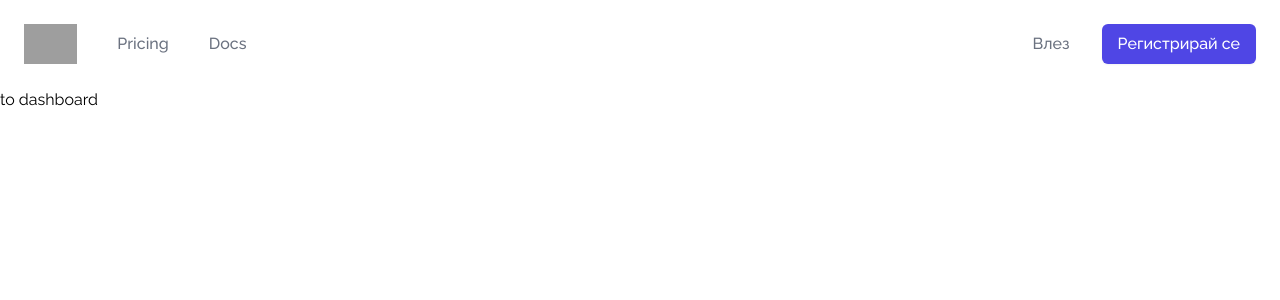
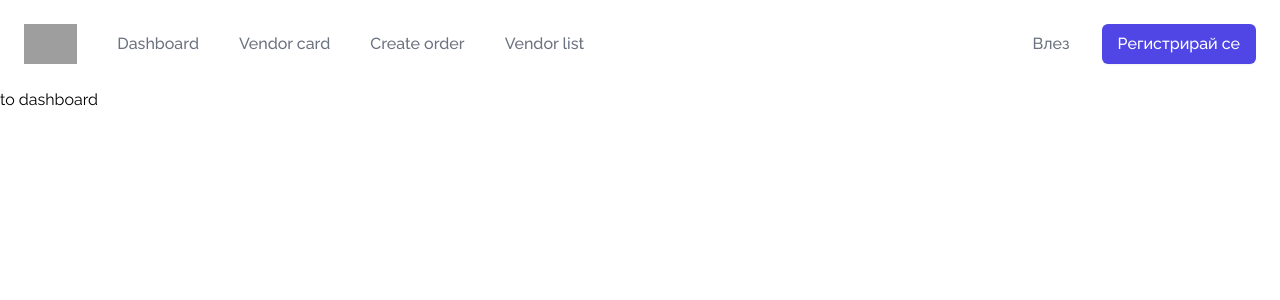
Before and after one commit to velizario/homecare-fe-v2, a React (Vite) app: page / in a window 1280 px wide. Shown: the top 300 px of the page. Built offline with nearby package versions, Linux system fonts and the light colour scheme; grey boxes are pictures that could not be loaded; a web font is replaced by a local one.

Commit message:
Updated home page links for direct access to pages by vercel

```diff
--- a/src/structure/header/Header.tsx
+++ b/src/structure/header/Header.tsx
@@ -33,18 +33,34 @@ export default function Header({ setSidebarOpen }: HeaderProps) {
             {/* Navigation */}
             <nav className="hidden md:flex md:flex-1 md:items-center md:justify-between">
                 <div className="flex space-x-10">
-                    <a
-                        href="#"
+                    <Link
+                        to="dashboard"
+                        className="text-base font-medium text-gray-500
+                        hover:text-gray-900"
+                    >
+                        Dashboard
+                    </Link>
+                    <Link
+                        to="vendor-card-full"
+                        className="text-base font-medium text-gray-500
+                        hover:text-gray-900"
+                    >
+                        Vendor card
+                    </Link>
+                    <Link
+                        to="create-order"
+                        className="text-base font-medium
+                        text-gray-500 hover:text-gray-900"
+                    >
+                        {" "}
+                        Create order
+                    </Link>
+                    <Link
+                        to="vendor-list"
                         className="text-base font-medium text-gray-500 hover:text-gray-900"
                     >
-                        Pricing
-                    </a>
-                    <a
-                        href="#"
-                        className="text-base font-medium text-gray-500 hover:text-gray-900"
-                    >
-                        Docs
-                    </a>
+                        Vendor list
+                    </Link>
                 </div>
                 {/* Sign in & Sign up buttons desktop */}
                 <div className="flex items-center md:ml-12">
@@ -55,7 +71,7 @@ export default function Header({ setSidebarOpen }: HeaderProps) {
                         Влез
                     </Link>
                     <a
-                        href="#"
+                        href="register"
                         className="ml-8 inline-flex items-center justify-center rounded-md  bg-indigo-600 px-4 py-2 text-base font-medium text-white shadow-sm hover:bg-indigo-700"
                     >
                         Регистрирай се
```
